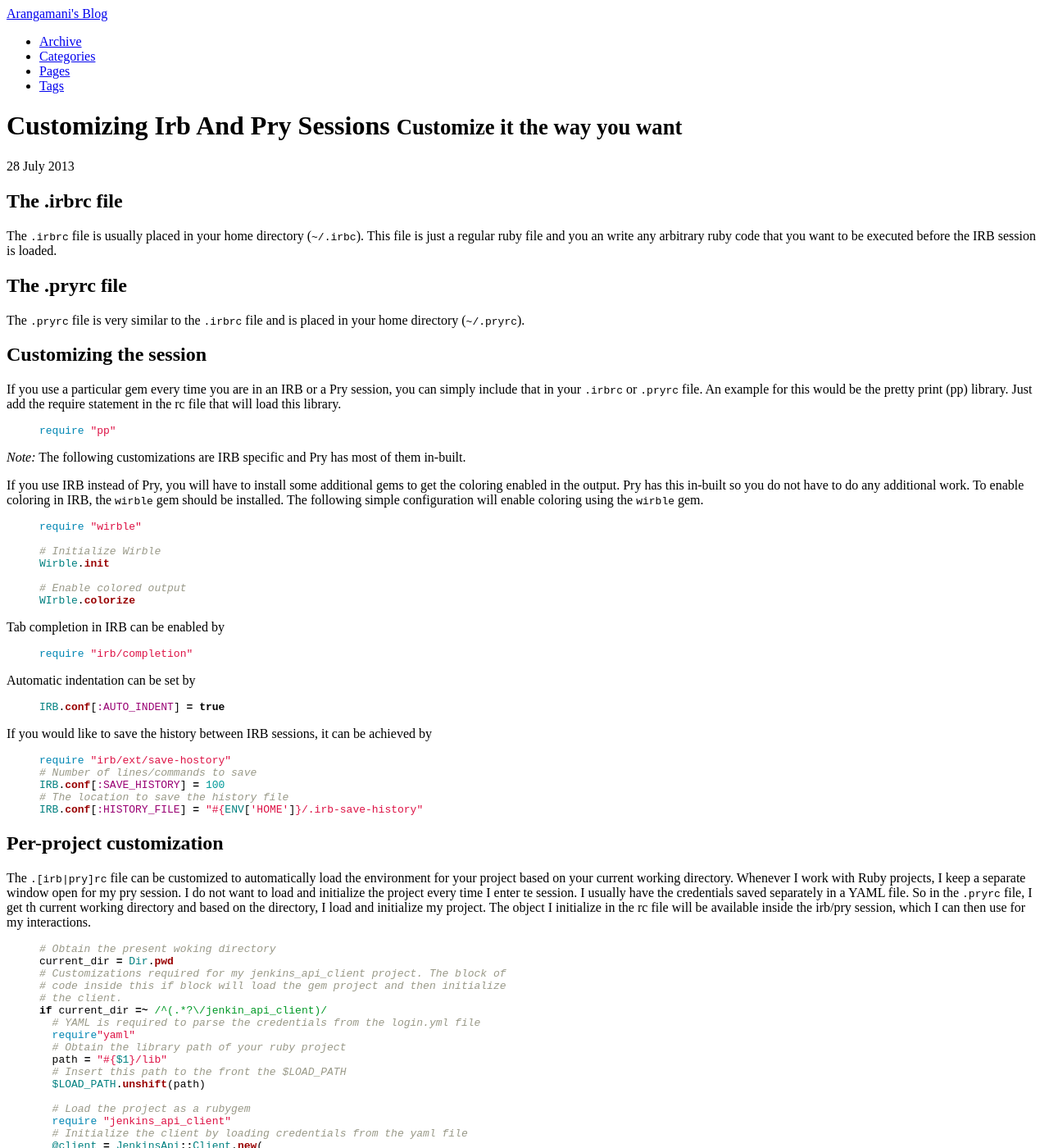
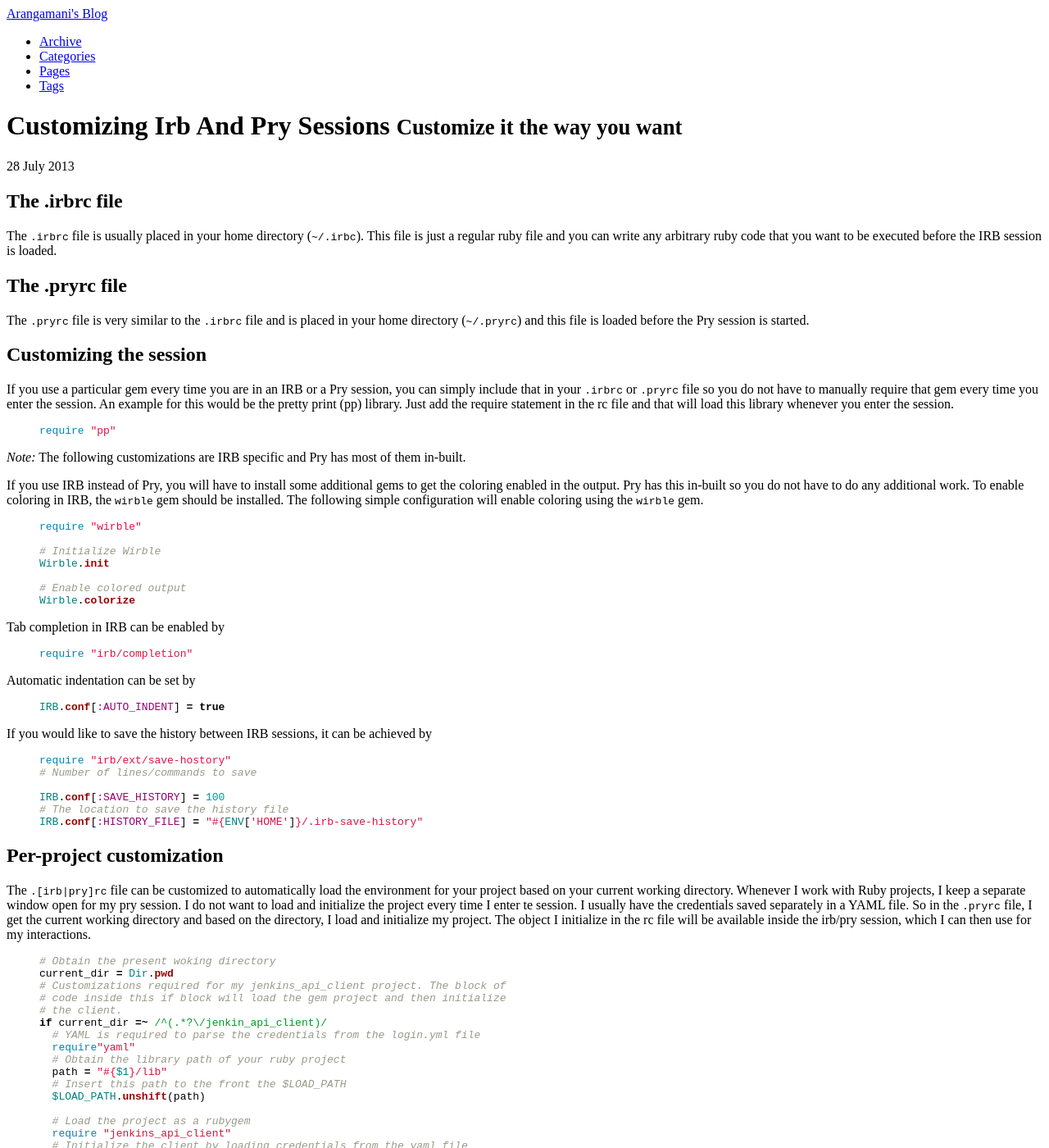
Before and after one commit to arangamani/blog, a Jekyll site: the page built from _posts/2013-07-28-customizing-irb-and-pry-sessions.md, in a window 1280 px wide and 1400 px high. Shown: the whole window at 82% size. Built offline with Jekyll 4.4.1, drawn with Linux system fonts in a browser that asks for light colours; comment, search, counter and statistics services are not loaded; some of the changed text lies outside the part shown.

Commit message:
minor corrections

```diff
--- a/_posts/2013-07-28-customizing-irb-and-pry-sessions.md
+++ b/_posts/2013-07-28-customizing-irb-and-pry-sessions.md
@@ -10,18 +10,20 @@ tags : [pry, irb]
 
 ## The .irbrc file
 The `.irbrc` file is usually placed in your home directory (`~/.irbc`). This
-file is just a regular ruby file and you an write any arbitrary ruby code that
+file is just a regular ruby file and you can write any arbitrary ruby code that
 you want to be executed before the IRB session is loaded.
 
 ## The .pryrc file
 The `.pryrc` file is very similar to the `.irbrc` file and is placed in your
-home directory (`~/.pryrc`).
+home directory (`~/.pryrc`) and this file is loaded before the Pry session is
+started.
 
 ## Customizing the session
 If you use a particular gem every time you are in an IRB or a Pry session, you
-can simply include that in your `.irbrc` or `.pryrc` file. An example for this
+can simply include that in your `.irbrc` or `.pryrc` file so you do not have to
+manually require that gem every time you enter the session. An example for this
 would be the pretty print (pp) library. Just add the require statement in the
-rc file that will load this library.
+rc file and that will load this library whenever you enter the session.
 
 {% highlight ruby %}
 require "pp"
@@ -43,7 +45,7 @@ require "wirble"
 Wirble.init
 
 # Enable colored output
-WIrble.colorize
+Wirble.colorize
 {% endhighlight %}
 
 Tab completion in IRB can be enabled by
@@ -61,6 +63,7 @@ by
 {% highlight ruby %}
 require "irb/ext/save-hostory"
 # Number of lines/commands to save
+
 IRB.conf[:SAVE_HISTORY] = 100
 # The location to save the history file
 IRB.conf[:HISTORY_FILE] = "#{ENV['HOME']}/.irb-save-history"
@@ -73,7 +76,7 @@ for your project based on your current working directory.
 Whenever I work with Ruby projects, I keep a separate window open for my pry
 session. I do not want to load and initialize the project every time I enter te
 session. I usually have the credentials saved separately in a YAML file. So in
-the `.pryrc` file, I get th current working directory and based on the
+the `.pryrc` file, I get the current working directory and based on the
 directory, I load and initialize my project. The object I initialize in the rc
 file will be available inside the irb/pry session, which I can then use for my
 interactions.
@@ -107,11 +110,11 @@ elsif current_dir =~ /^(.*?\/some_other_project)/
 end
 {% endhighlight %}
 
-Now that I have my rc file is setup to prepare my project when I am in my
+Now that I have my rc file setup to prepare my project when I am in my
 [jenkins_api_client](http://www.arangamani.net/jenkins_api_client) project
 directory, when I enter the Pry session, my project is loaded and ready for me
-to play with. If I change my directory to a different project, that project
-will be loaded instead.
+to play with. If I change my directory to a different project and enter irb/pry
+session again, that project will be loaded instead.
 
 {% highlight bash %}
 Kannans-MacBook-Pro:jenkins_api_client kannanmanickam$ pry
```
